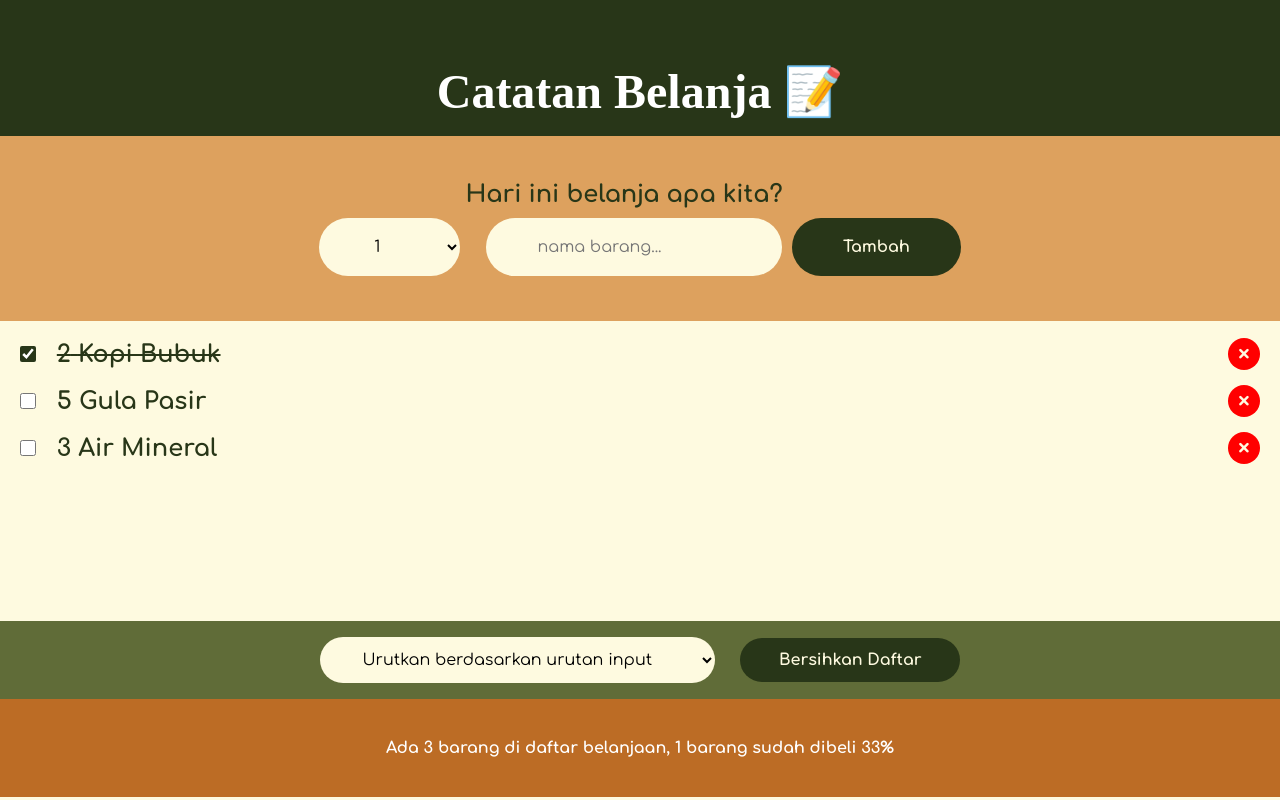
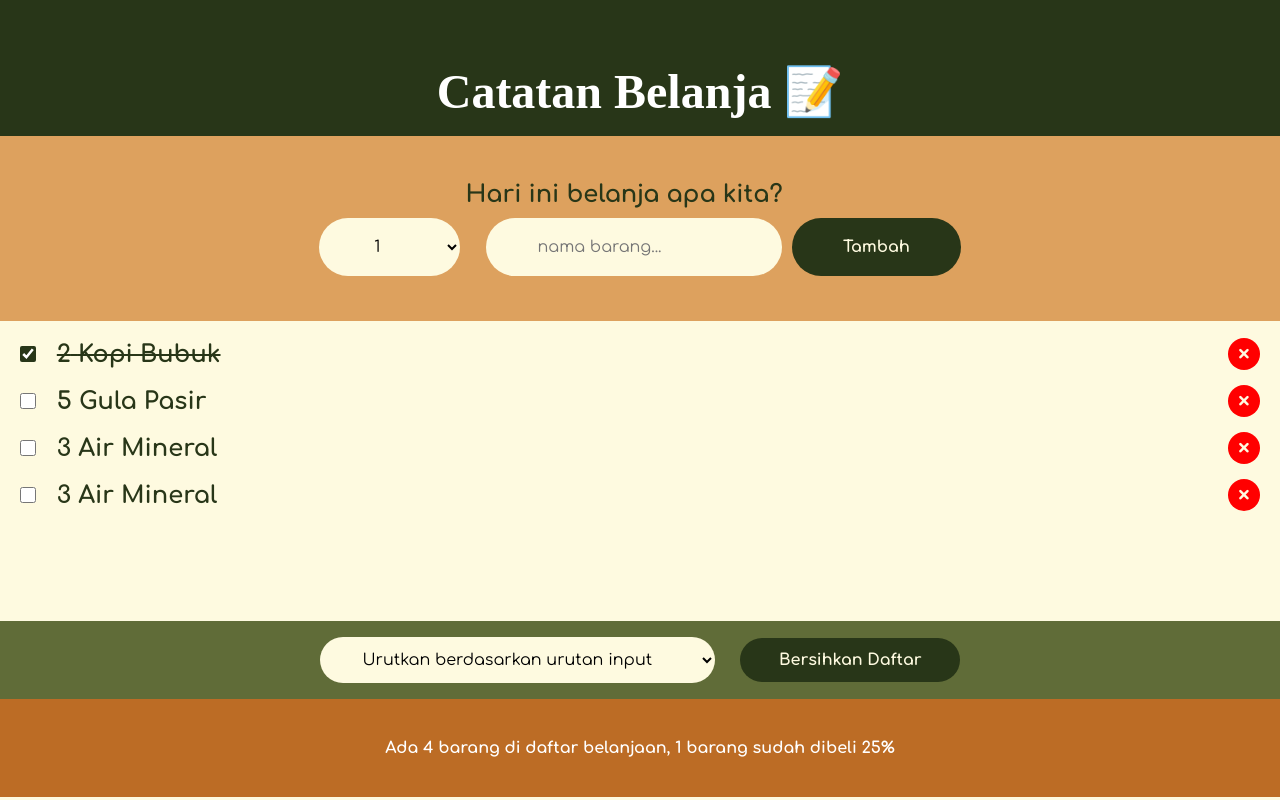
Before and after one commit to Mezzky/note-app, a React (Vite) app: page / in a window 1280 px wide. Built offline with nearby package versions, Linux system fonts and the light colour scheme; a web font is replaced by a local one.

Commit message:
Update App.jsx

```diff
--- a/src/App.jsx
+++ b/src/App.jsx
@@ -14,6 +14,12 @@ const groceryItems = [
     checked: false,
   },
   {
+    id: 3,
+    name: "Air Mineral",
+    quantity: 3,
+    checked: false,
+  },
+    {
     id: 3,
     name: "Air Mineral",
     quantity: 3,
```
